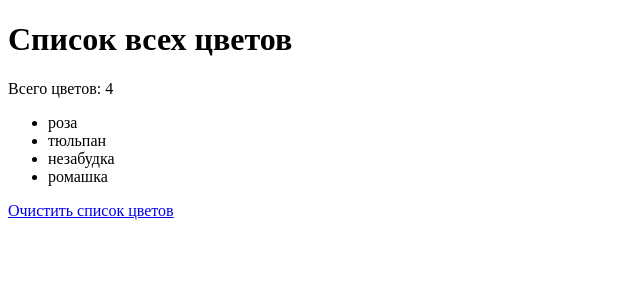
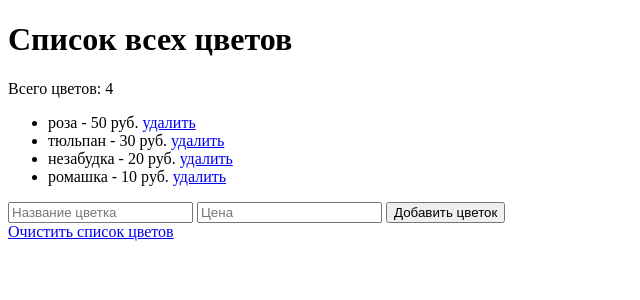
Before and after one commit to Enne678/webprogramming-labs-2, a Flask app: page /lab2/all_flowers in a window 1280 px wide. Shown: the top 300 px of the page, without its empty margins (0-640 px from the left). Run offline with Flask 3, Linux system fonts and the light colour scheme.

Commit message:
Добавление и удаление цветов

```diff
--- a/app.py
+++ b/app.py
@@ -1,4 +1,4 @@
-from flask import Flask, redirect, url_for, render_template
+from flask import Flask, redirect, url_for, render_template, request
 app = Flask(__name__)
 
 @app.route("/")
@@ -156,7 +156,12 @@ def a():
 def a2():
     return 'со слэшем'
 
-flower_list = ['роза', 'тюльпан', 'незабудка', 'ромашка']
+flower_list = [
+    {'name': 'роза', 'price': 50},
+    {'name': 'тюльпан', 'price': 30},
+    {'name': 'незабудка', 'price': 20},
+    {'name': 'ромашка', 'price': 10}
+]
 
 @app.route('/lab2/flowers/<int:flower_id>')
 def flowers(flower_id):
@@ -265,5 +270,24 @@ def objects():
     ]
     return render_template('objects.html', objects=objects_list)
 
+@app.route('/lab2/flowers_list')
+def flowers_list():
+    return render_template('all_flowers.html', flowers=flower_list, count=len(flower_list))
+
+@app.route('/lab2/add_new_flower', methods=['POST'])
+def add_new_flower():
+    name = request.form['name']
+    price = request.form['price']
+    flower_list.append({'name': name, 'price': float(price)})
+    return redirect(url_for('flowers_list'))
+
+@app.route('/lab2/delete_specific_flower/<int:flower_id>')
+def delete_specific_flower(flower_id):
+    if flower_id >= len(flower_list):
+        return "такого цветка нет", 404
+    else:
+        flower_list.pop(flower_id)
+        return redirect(url_for('flowers_list'))
+
 if __name__ == "__main__":
     app.run(debug=True)
--- a/templates/all_flowers.html
+++ b/templates/all_flowers.html
@@ -8,9 +8,16 @@
         <p>Всего цветов: {{ count }}</p>
         <ul>
             {% for flower in flowers %}
-            <li>{{ flower }}</li>
+                <li>{{ flower.name }} - {{ flower.price }} руб.
+                    <a href="{{ url_for('delete_specific_flower', flower_id=loop.index0) }}">удалить</a>
+                </li>
             {% endfor %}
         </ul>
+        <form action="{{ url_for('add_new_flower') }}" method="post">
+            <input type="text" name="name" placeholder="Название цветка" required>
+            <input type="number" name="price" placeholder="Цена" required>
+            <button type="submit">Добавить цветок</button>
+        </form>
         <a href="/lab2/clear_flowers">Очистить список цветов</a>
     </body>
 </html>
```
Also changed, not shown: templates/flower.html (+8 -7 lines). Lines whose indentation alone changed are shown as unchanged.
